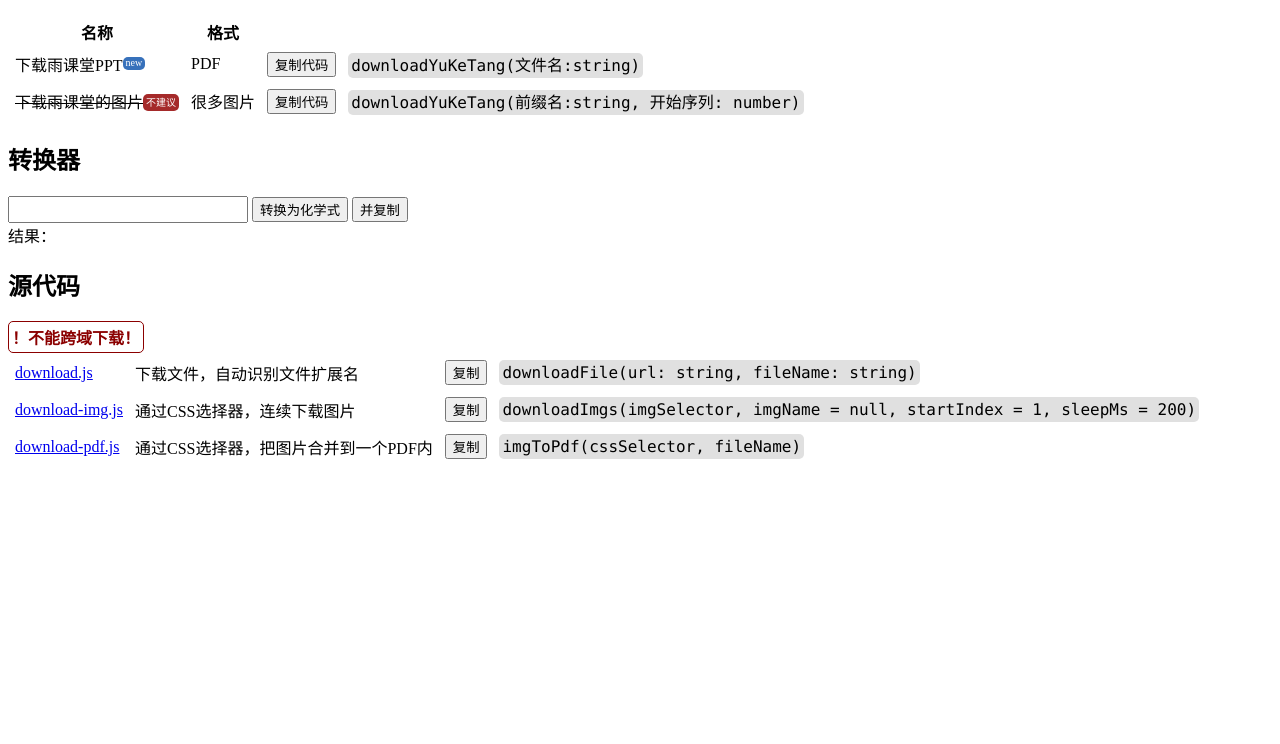
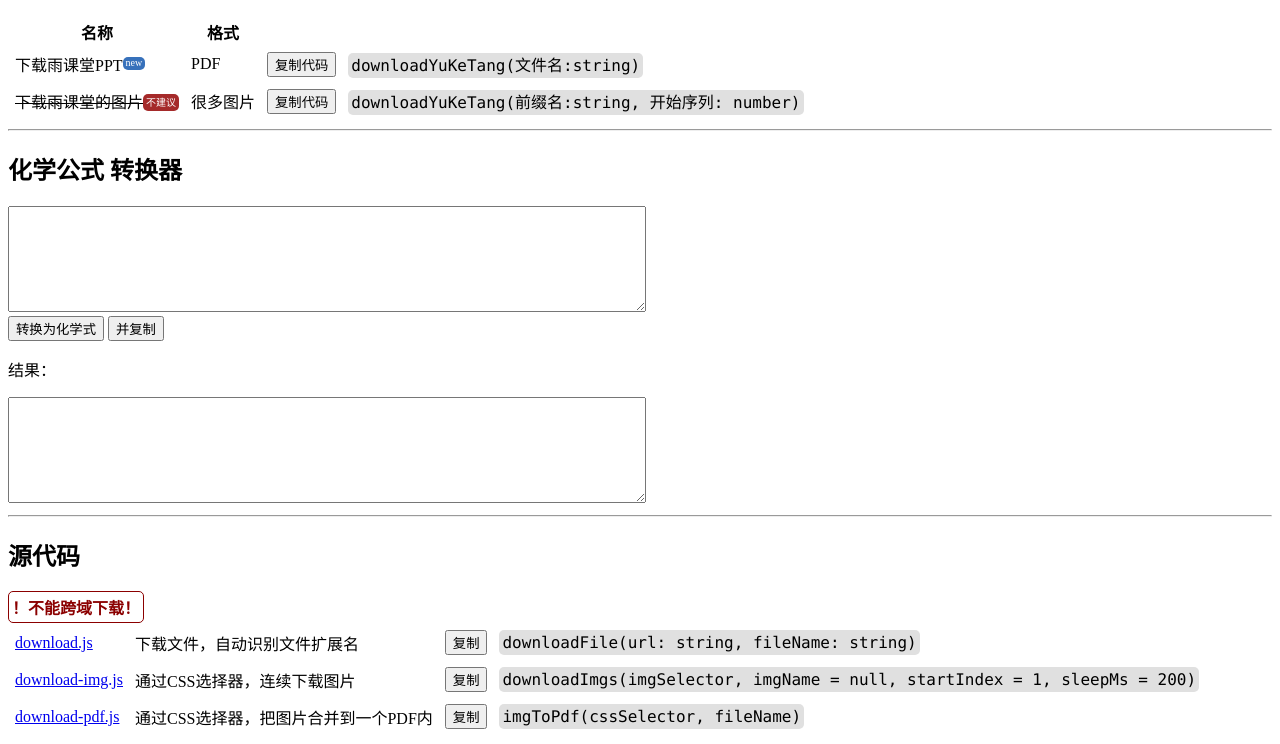
Before and after one commit to Justype/JsUtils, a plain HTML site: page index.html in a window 1280 px wide. Shown: the part 118-862 px from the top of the page. Before the commit the page ends 800 px from the top, so only its background shows below. Drawn offline with Linux system fonts and the light colour scheme.

Commit message:
更改了 界面样式，使用分割线分离

```diff
--- a/index.html
+++ b/index.html
@@ -20,7 +20,7 @@
             let span_result = document.getElementById("chemical_result");
 
             let result = normal_to_chemical(input_text.value);
-            span_result.innerHTML = result;
+            span_result.value = result;
 
             if (isCopy) {
                 copyText(result);
@@ -74,10 +74,14 @@
             display: inline-block
         }
 
-        #unconverted_text{
-            width: auto;
+        #unconverted_text, #chemical_result{
+            width: 50%;
             min-width: 50px;
+            max-width: 95%;
+            min-height: 100px;
+            display: inline-block;
             font-size: large;
+            font-family: "Microsoft YaHei";
         }
     </style>
 </head>
@@ -104,9 +108,18 @@
         </tr>
     </table>
 
-    <h2>转换器</h2>
-    <input type="text" id="unconverted_text"> <button onclick="char2chemical()">转换为化学式</button> <button onclick="char2chemical(true)">并复制</button>
-    <div><span>结果：</span> <span id="chemical_result"></span></div>
+    <hr>
+    <h2>化学公式 转换器</h2>
+    <div>
+        <textarea id="unconverted_text"></textarea>
+    </div>
+    <button onclick="char2chemical()">转换为化学式</button> <button onclick="char2chemical(true)">并复制</button>
+    <div>
+        <p>结果：</p>
+        <textarea id="chemical_result"></textarea>
+    </div>
+
+    <hr>
 
     <h2>源代码</h2>
     <div class="warn">！不能跨域下载！</div>
```
